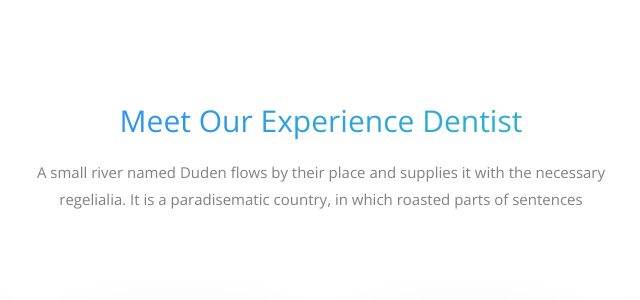
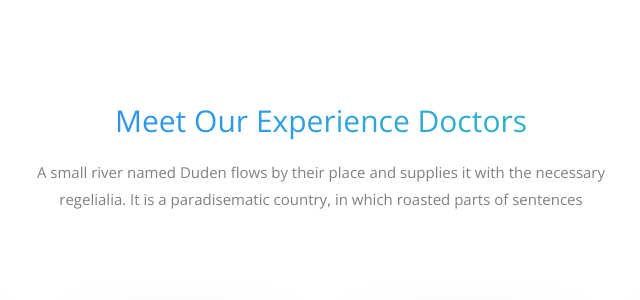
Before and after one commit to andyosyndoh/mission, a Django app: page / in a window 1280 px wide. Shown: the part 2364-2664 px from the top of the page, without its empty margins (319-959 px from the left). Run offline with Django 5.2, Linux system fonts and the light colour scheme; some libraries are stand-ins or nearby versions; some web fonts are replaced.

Commit message:
refactor: rename to doctor

```diff
--- a/clinicapp/templates/home.html
+++ b/clinicapp/templates/home.html
@@ -263,7 +263,7 @@
       <div class="container">
       	<div class="row justify-content-center mb-5 pb-5">
           <div class="col-md-7 text-center heading-section ftco-animate">
-            <h2 class="mb-3">Meet Our Experience Dentist</h2>
+            <h2 class="mb-3">Meet Our Experience Doctors</h2>
             <p>A small river named Duden flows by their place and supplies it with the necessary regelialia. It is a paradisematic country, in which roasted parts of sentences</p>
           </div>
         </div>
```
